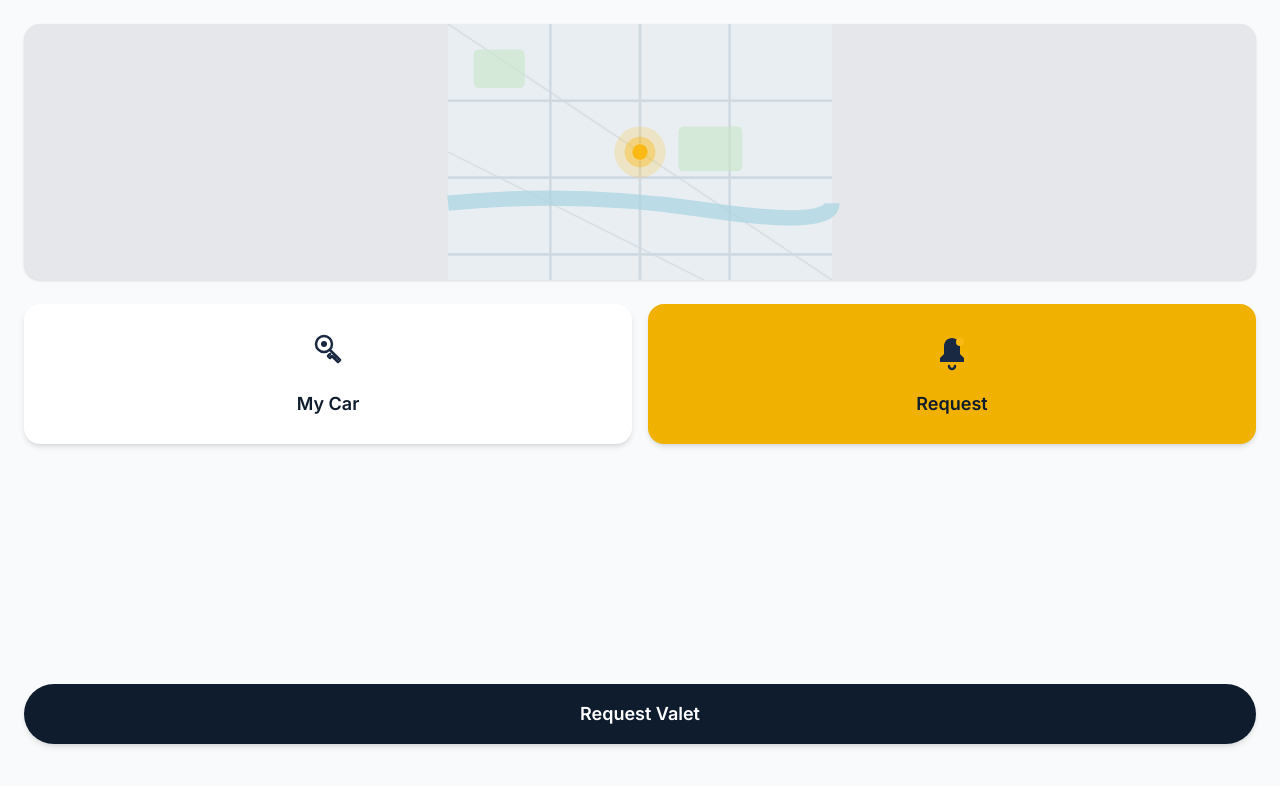
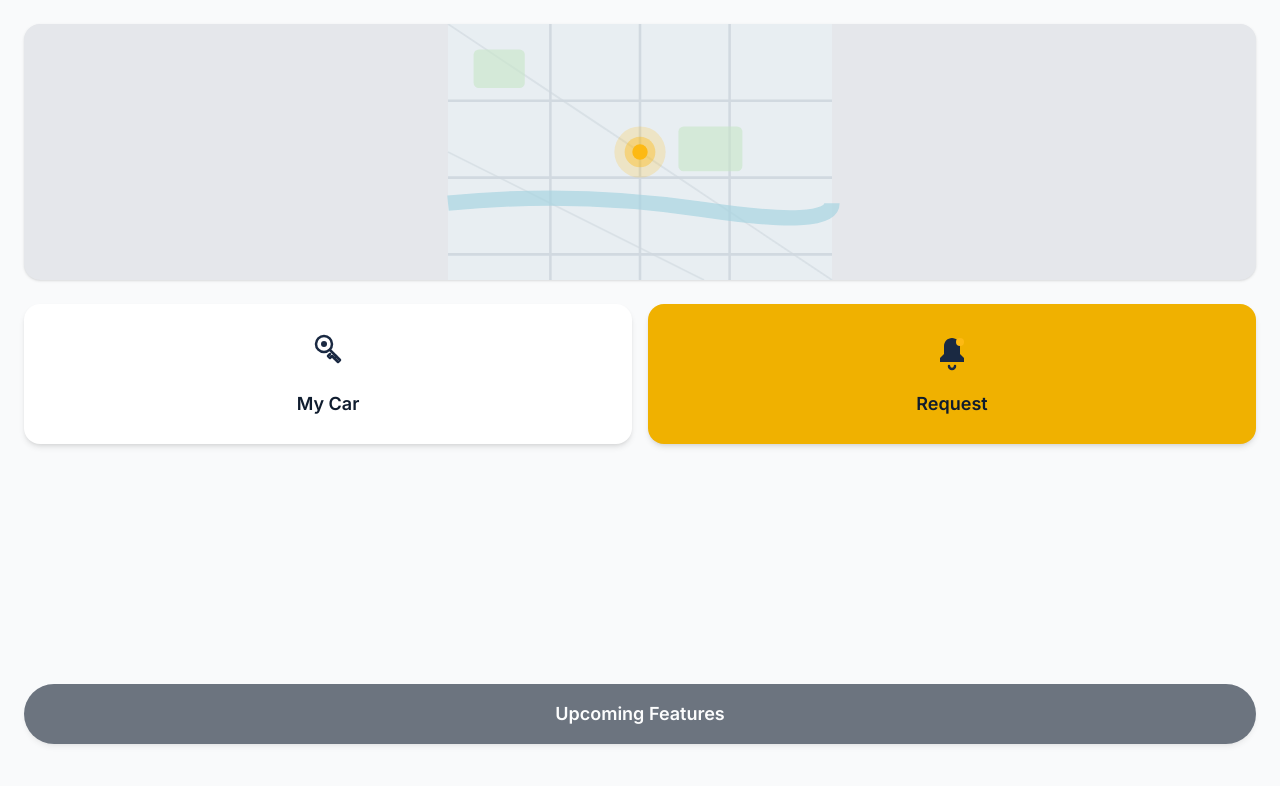
Before and after one commit to markkmagedd/valetx, a Next.js app: page /home in a window 1280 px wide. Shown: the top 786 px of the page. Built offline with nearby package versions, Linux system fonts and the light colour scheme.

Commit message:
Change bottom button to Upcoming Features placeholder

```diff
--- a/app/home/page.tsx
+++ b/app/home/page.tsx
@@ -38,7 +38,7 @@ export default function HomePage() {
           />
         </div>
 
-        {/* Request Valet Button */}
+        {/* Upcoming Features Button */}
         <div
           className="flex-1 flex items-end pb-8 animate-fadeIn"
           style={{ animationDelay: "0.2s" }}
@@ -46,10 +46,12 @@ export default function HomePage() {
           <Button
             variant="primary"
             size="lg"
-            onClick={() => router.push("/searching")}
-            className="w-full bg-navy-dark hover:bg-navy text-white"
+            onClick={() => {
+              // Placeholder for upcoming features
+            }}
+            className="w-full bg-navy-dark hover:bg-navy text-white opacity-60 cursor-not-allowed"
           >
-            Request Valet
+            Upcoming Features
           </Button>
         </div>
       </div>
```
